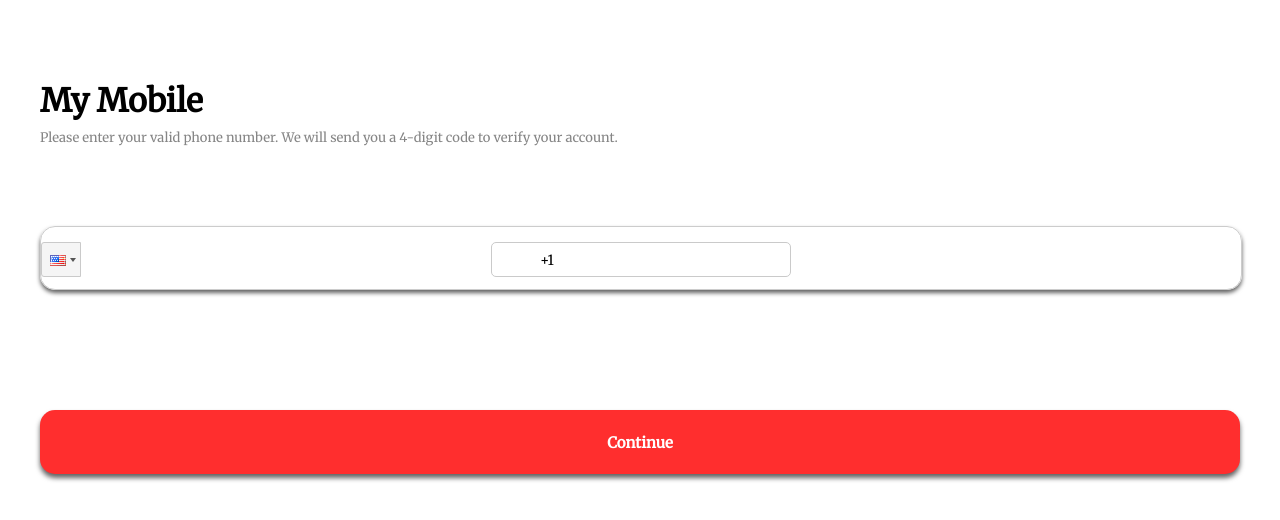
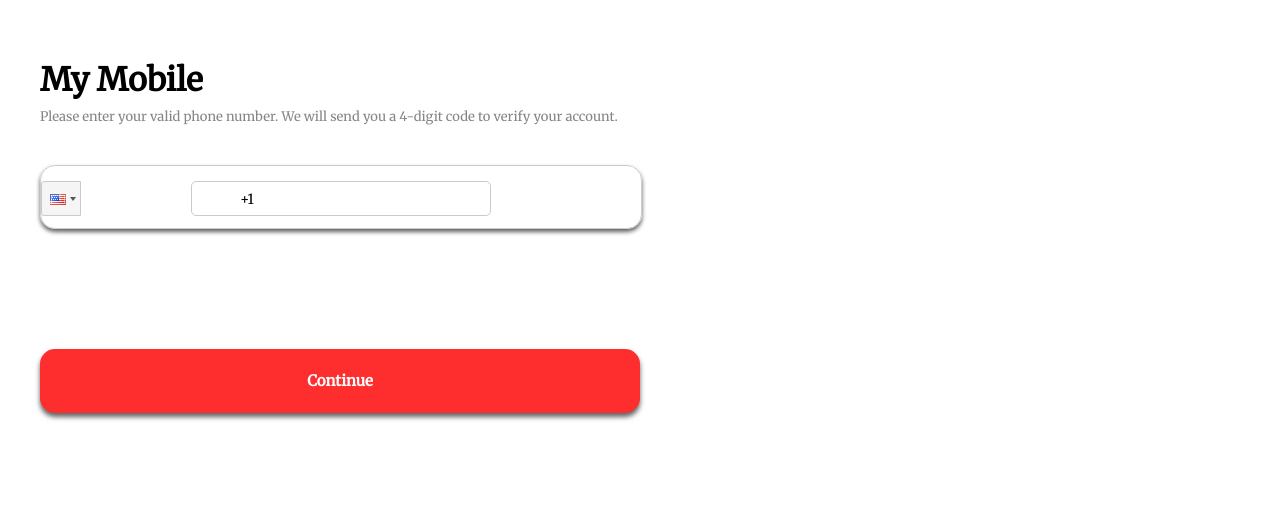
Before and after one commit to 2731999/Hepy, a React (Create React App) app in the folder frontend/: page /Verification in a window 1280 px wide. Shown: the top 520 px of the page. Built offline with nearby package versions, Linux system fonts and the light colour scheme.

Commit message:
Update index.css

```diff
--- a/frontend/src/index.css
+++ b/frontend/src/index.css
@@ -308,6 +308,9 @@ body {
 
 .verificationPage {
   height: 60vh;
+  max-width: 600px;
+  margin: 60px 40px;
+  padding: 0px;
   background-color: #fff;
 }
 
@@ -330,13 +333,6 @@ body {
   margin-top: 5vh;
   width: 100%;
   box-shadow: 0px 3px 4px rgba(0, 0, 0, 0.616);
-}
-
-.verContent {
-  display: flex;
-  flex-direction: column;
-  justify-content: center;
-  margin: 60px 40px;
 }
 
 .verContent h1 {
@@ -466,9 +462,9 @@ body {
   justify-content: center;
   gap: 10px;
   margin-bottom: 8vh;
-  width: 90%;
+  width: 80%;
   margin-top: 4vh;
-  margin-left: 15px;
+  margin-left: 33px;
 }
 
 .otp-container input {
@@ -732,11 +728,6 @@ input {
   margin-bottom: 2vh;
   font-size: 12px;
   text-align: center;
-}
-
-.verifyOtp {
-  padding: 25px;
-  margin: 60px 40px;
 }
 
 
```
